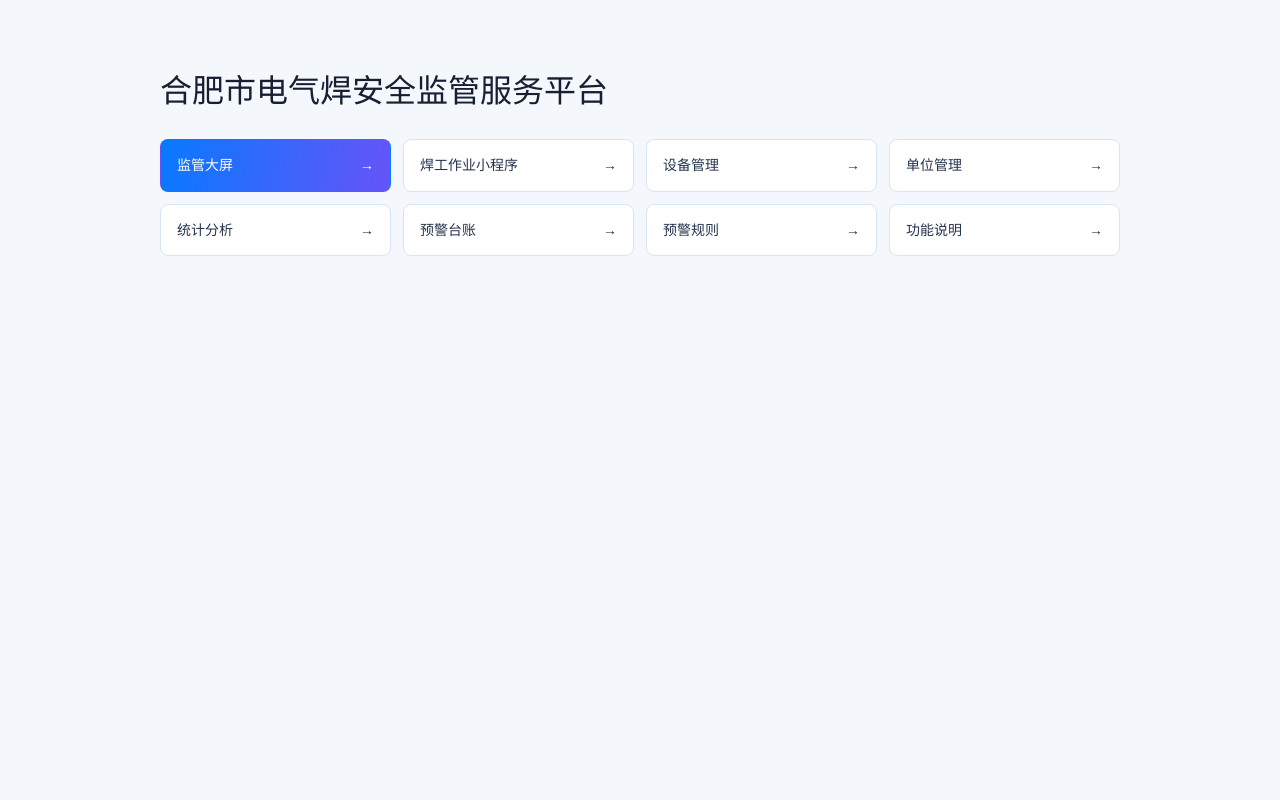
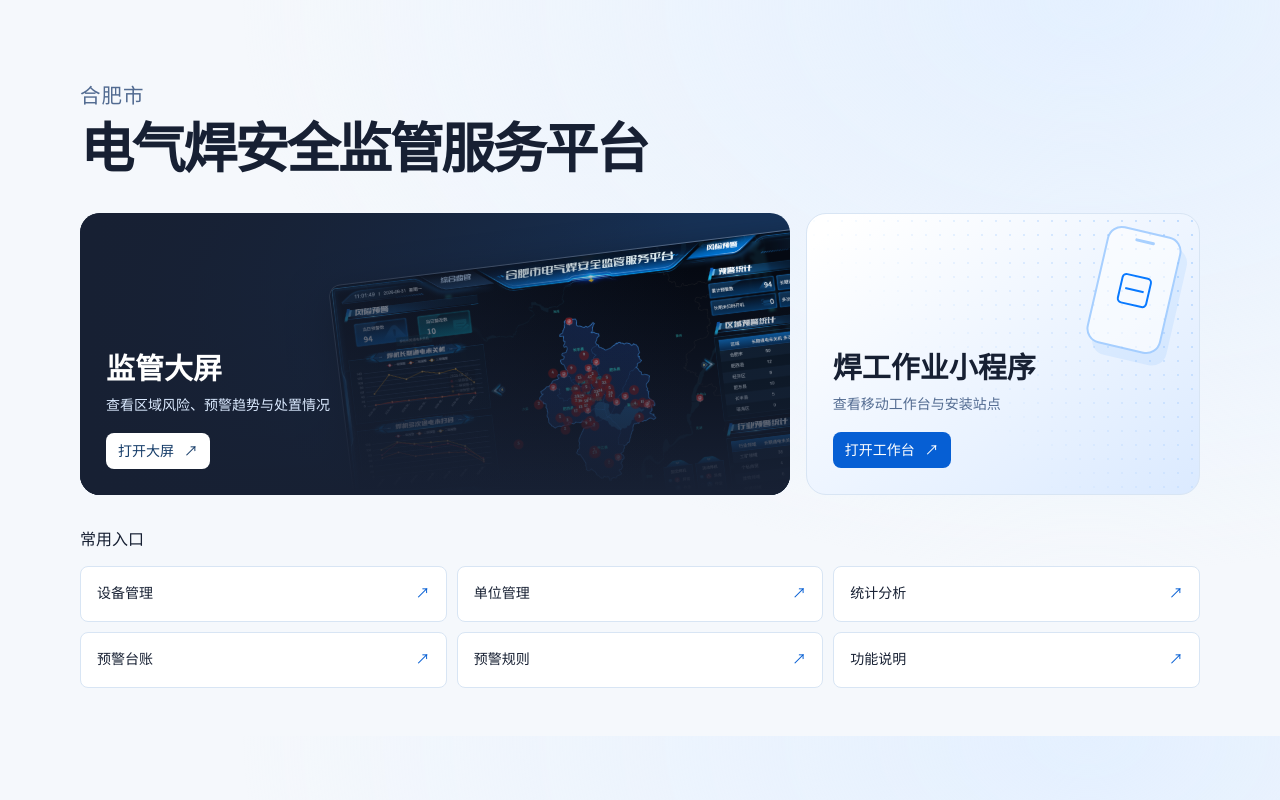
Before and after one commit to hot-gugu/dianqihanh5, a plain HTML site: page index.html in a window 1280 px wide. Drawn offline with Linux system fonts and the light colour scheme.

Commit message:
Add files via upload

```diff
--- a/index.html
+++ b/index.html
@@ -5,31 +5,78 @@
   <meta name="viewport" content="width=device-width, initial-scale=1">
   <title>平台入口 · 合肥市电气焊安全监管服务平台</title>
   <style>
+    :root { --ink: #172033; --blue: #0879ff; --pale: #eef6ff; --line: #d8e5f4; }
     * { box-sizing: border-box; }
-    body { margin: 0; background: #f4f7fb; color: #24344d; font: 14px/1.6 "Microsoft YaHei", system-ui, sans-serif; }
-    main { width: min(100% - 32px, 960px); margin: clamp(28px, 8vh, 80px) auto; }
-    h1 { margin: 0 0 24px; color: #172033; font-size: clamp(22px, 3.5vw, 32px); font-weight: 400; }
-    nav { display: grid; grid-template-columns: repeat(auto-fit, minmax(min(100%, 220px), 1fr)); gap: 12px; }
-    a { display: flex; align-items: center; justify-content: space-between; gap: 12px; padding: 14px 16px; border: 1px solid #d8e5f4; border-radius: 8px; background: #fff; color: #24344d; text-decoration: none; }
-    a:hover { border-color: #0879ff; background: #eef6ff; }
-    a:focus-visible { outline: 2px solid #0879ff; outline-offset: 2px; }
-    .primary { border-color: transparent; background: linear-gradient(100deg, #0879ff, #6654f7); color: white; }
-    .primary:hover { background: linear-gradient(100deg, #065fd4, #6654f7); }
+    body { margin: 0; color: var(--ink); background: radial-gradient(ellipse at 85% 0, #e4f0ff, transparent 55%), #f5f8fc; font: 14px/1.65 "Microsoft YaHei", "PingFang SC", sans-serif; }
+    main { width: min(1120px, 100% - 48px); margin-inline: auto; padding-block: clamp(32px, 7vw, 84px) 48px; }
+    h1, h2, p { margin: 0; }
+    h1 { max-width: 20em; font-size: clamp(27px, 4.6vw, 54px); line-height: 1.2; letter-spacing: -.045em; font-weight: 600; text-wrap: balance; }
+    h1 span { display: block; font-size: .38em; letter-spacing: .05em; margin-bottom: 8px; color: #526b91; font-weight: 400; }
+    a { color: inherit; text-decoration: none; }
+    a:focus-visible { outline: 3px solid var(--blue); outline-offset: 4px; }
+    .featured { display: grid; grid-template-columns: 1.8fr 1fr; gap: 16px; margin-top: 32px; }
+    .feature { position: relative; min-height: 282px; overflow: hidden; isolation: isolate; display: flex; flex-direction: column; align-items: flex-start; justify-content: flex-end; padding: 26px; border-radius: 20px; transition: box-shadow .2s, transform .2s; }
+    .feature:hover { transform: translateY(-3px); box-shadow: 0 14px 32px #17203324; }
+    .dashboard { color: white; background: linear-gradient(135deg, #172033, #173c6b); }
+    .dashboard img { position: absolute; z-index: -2; width: 74%; height: auto; top: 14%; left: 37%; border: 1px solid #ffffff40; border-radius: 12px; transform: rotate(-7deg); box-shadow: 0 16px 42px #0008; }
+    .dashboard::after { content: ""; position: absolute; z-index: -1; inset: 0; background: linear-gradient(90deg, #172033 1%, transparent 86%), linear-gradient(0deg, #172033 1%, transparent 80%); }
+    .mobile { border: 1px solid var(--line); background: linear-gradient(145deg, white 6%, #dbeaff); }
+    .mobile::before { content: ""; position: absolute; z-index: -2; inset: 0; background: radial-gradient(circle, #0879ff35 1px, transparent 1.5px) 0 0 / 14px 14px; mask-image: linear-gradient(225deg, black, transparent 65%); }
+    .phone { position: absolute; z-index: -1; top: 16px; right: 27px; width: 76px; height: 120px; border: 2px solid #0879ff55; border-radius: 15px; background: #ffffff8c; transform: rotate(13deg); box-shadow: 8px 10px 0 #0879ff13; display: grid; place-items: center; }
+    .phone::before { content: ""; position: absolute; top: 7px; width: 20px; height: 3px; border-radius: 8px; background: #0879ff55; }
+    .phone::after { content: ""; width: 27px; height: 27px; border: 2px solid var(--blue); border-radius: 5px; background: linear-gradient(var(--blue), var(--blue)) center / 70% 2px no-repeat; }
+    .feature-title { font-size: clamp(21px, 3vw, 29px); line-height: 1.3; font-weight: 600; }
+    .feature p { margin: 6px 0 16px; color: #526b91; }
+    .dashboard p { color: #dbeaff; }
+    .action { display: inline-flex; gap: 10px; align-items: center; min-height: 36px; padding-inline: 12px; background: white; border-radius: 8px; color: #143b68; }
+    .mobile .action { background: #065fd4; color: white; }
+    .quick { margin-top: 32px; }
+    .quick h2 { margin-bottom: 12px; font-size: 16px; font-weight: 400; }
+    .quick-grid { display: grid; grid-template-columns: repeat(3, minmax(0, 1fr)); gap: 10px; }
+    .quick-grid a { display: flex; justify-content: space-between; align-items: center; min-height: 56px; padding: 10px 16px; border: 1px solid var(--line); border-radius: 8px; background: white; }
+    .quick-grid a:hover { border-color: var(--blue); background: var(--pale); }
+    .quick-grid span { color: #065fd4; }
+    @media (max-width: 720px) {
+      main { width: min(100% - 32px, 520px); }
+      .featured { grid-template-columns: 1fr; margin-top: 22px; }
+      .feature { min-height: 234px; padding: 20px; }
+      .quick-grid { grid-template-columns: repeat(2, minmax(0, 1fr)); }
+      .quick-grid a { padding-inline: 10px; }
+    }
+    @media (prefers-reduced-motion: reduce) {
+      .feature { transition: none; }
+      .feature:hover { transform: none; }
+    }
   </style>
 </head>
 <body>
   <main>
-    <h1>合肥市电气焊安全监管服务平台</h1>
-    <nav aria-label="平台页面入口">
-      <a class="primary" href="./pages/index.html">监管大屏<span aria-hidden="true">→</span></a>
-      <a href="./pages/mini-workbench.html">焊工作业小程序<span aria-hidden="true">→</span></a>
-      <a href="./device-management.html">设备管理<span aria-hidden="true">→</span></a>
-      <a href="./pages/enterprise-management.html">单位管理<span aria-hidden="true">→</span></a>
-      <a href="./pages/analytics.html">统计分析<span aria-hidden="true">→</span></a>
-      <a href="./pages/ledger.html">预警台账<span aria-hidden="true">→</span></a>
-      <a href="./pages/warning-rules.html">预警规则<span aria-hidden="true">→</span></a>
-      <a href="./pages/docs.html">功能说明<span aria-hidden="true">→</span></a>
+    <h1><span>合肥市</span>电气焊安全监管服务平台</h1>
+    <nav class="featured" aria-label="主要入口">
+      <a class="feature dashboard" href="./pages/index.html">
+        <img src="./assets/guide/dashboard.png" alt="" width="1920" height="1080">
+        <h2 class="feature-title">监管大屏</h2>
+        <p>查看区域风险、预警趋势与处置情况</p>
+        <span class="action" aria-hidden="true">打开大屏 <span>↗</span></span>
+      </a>
+      <a class="feature mobile" href="./pages/mini-workbench.html">
+        <span class="phone" aria-hidden="true"></span>
+        <h2 class="feature-title">焊工作业小程序</h2>
+        <p>查看移动工作台与安装站点</p>
+        <span class="action" aria-hidden="true">打开工作台 <span>↗</span></span>
+      </a>
     </nav>
+    <section class="quick" aria-labelledby="quick-title">
+      <h2 id="quick-title">常用入口</h2>
+      <nav class="quick-grid" aria-labelledby="quick-title">
+        <a href="./device-management.html">设备管理<span aria-hidden="true">↗</span></a>
+        <a href="./pages/enterprise-management.html">单位管理<span aria-hidden="true">↗</span></a>
+        <a href="./pages/analytics.html">统计分析<span aria-hidden="true">↗</span></a>
+        <a href="./pages/ledger.html">预警台账<span aria-hidden="true">↗</span></a>
+        <a href="./pages/warning-rules.html">预警规则<span aria-hidden="true">↗</span></a>
+        <a href="./pages/docs.html">功能说明<span aria-hidden="true">↗</span></a>
+      </nav>
+    </section>
   </main>
 </body>
 </html>
```
